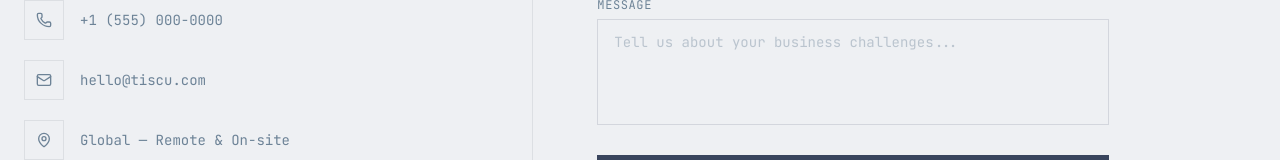
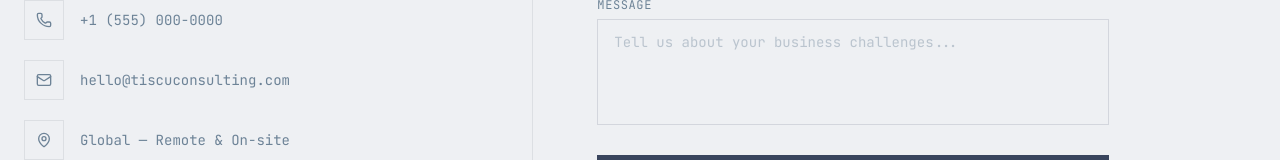
Before and after one commit to KCprsnlcc/tiscu-consulting, a Next.js app: page / in a window 1280 px wide. Shown: the part 2563-2723 px from the top of the page. Built offline with nearby package versions, Linux system fonts and the light colour scheme; no server answers.

Commit message:
Update email from hello@tiscu.com to hello@tiscuconsulting.com

```diff
--- a/src/components/sections/BookConsultation.tsx
+++ b/src/components/sections/BookConsultation.tsx
@@ -423,7 +423,7 @@ export default function BookConsultation() {
             <div className="space-y-5">
               {[
                 { icon: Phone, text: "+1 (555) 000-0000" },
-                { icon: Mail, text: "hello@tiscu.com" },
+                { icon: Mail, text: "hello@tiscuconsulting.com" },
                 { icon: MapPin, text: "Global — Remote & On-site" },
               ].map((item) => (
                 <div
--- a/src/components/sections/mobile/BookConsultationMobile.tsx
+++ b/src/components/sections/mobile/BookConsultationMobile.tsx
@@ -423,7 +423,7 @@ export default function BookConsultationMobile() {
             <div className="space-y-4 mb-8">
               {[
                 { icon: Phone, text: "+1 (555) 000-0000" },
-                { icon: Mail, text: "hello@tiscu.com" },
+                { icon: Mail, text: "hello@tiscuconsulting.com" },
                 { icon: MapPin, text: "Global — Remote & On-site" },
               ].map((item) => (
                 <div
```
